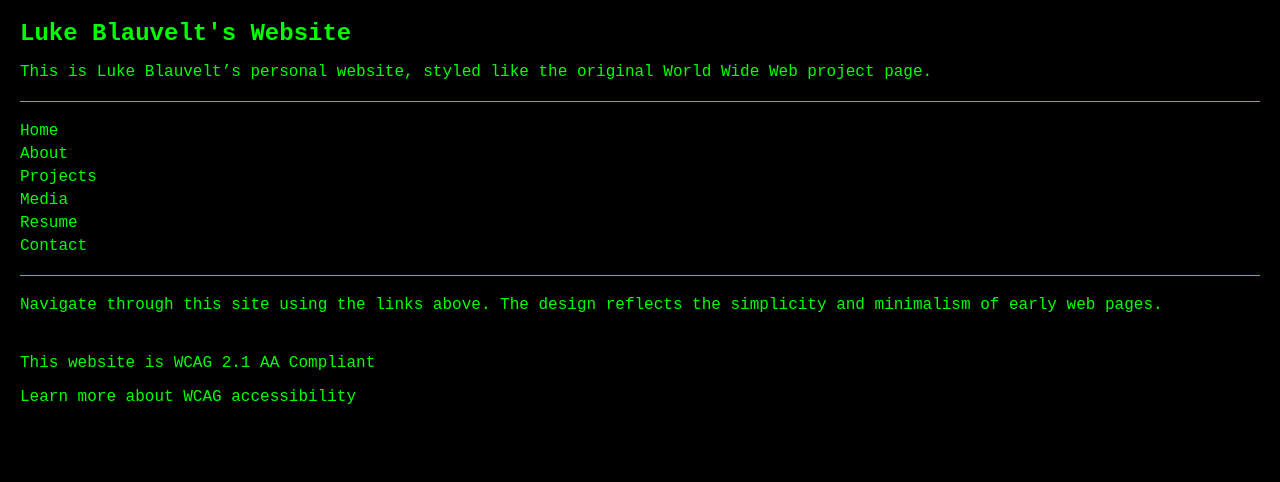
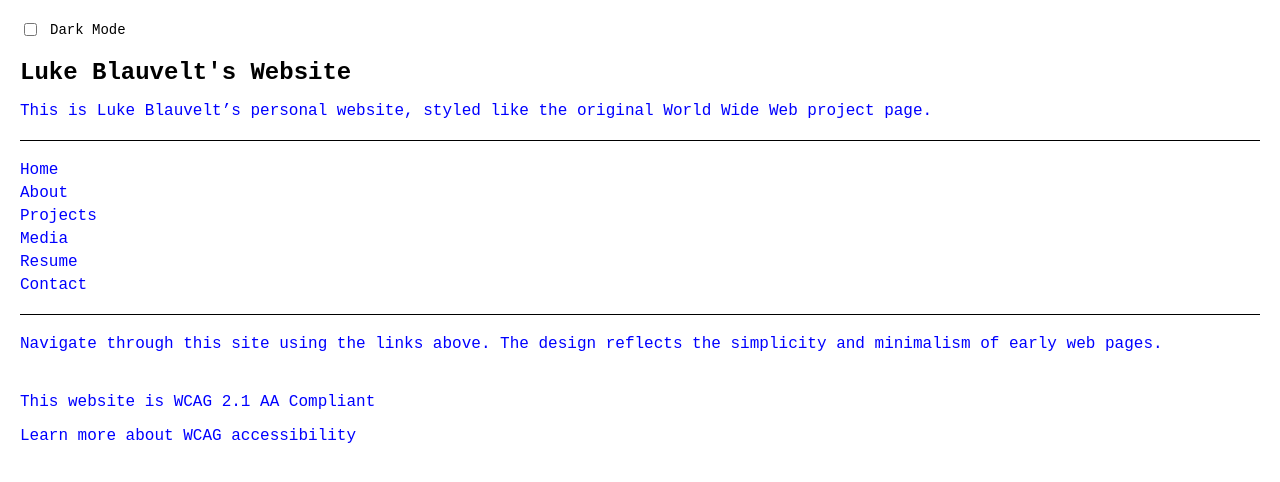
Before and after one commit to lblauv/lblauv.github.io, a plain HTML site: page index.html in a window 1280 px wide. Drawn offline with Linux system fonts and the light colour scheme.

Commit message:
light dark toggle mode

```diff
--- a/index.html
+++ b/index.html
@@ -5,33 +5,49 @@
     <meta name="viewport" content="width=device-width, initial-scale=1.0">
     <title>Luke Blauvelt's Website</title>
     <style>
+        :root {
+            --background-color: white;
+            --text-color: black;
+            --link-color: blue;
+            --link-hover-focus-bg: #D3D3D3;
+        }
+
+        /* Dark mode variables */
+        .dark-mode {
+            --background-color: black;
+            --text-color: #00FF00;
+            --link-color: #00FF00;
+            --link-hover-focus-bg: #005500;
+        }
+
         body {
             font-family: 'Courier New', monospace;
-            background-color: black;
-            color: #00FF00; /* Bright green for retro terminal look */
+            background-color: var(--background-color);
+            color: var(--text-color);
             margin: 20px;
+            padding: 0;
         }
 
         h1 {
             font-size: 24px;
-            color: #00FF00;
+            color: var(--text-color);
             text-align: left;
         }
 
         p, a {
             font-size: 16px;
-            color: #00FF00;
+            color: var(--link-color);
             text-decoration: none;
         }
 
         a:hover, a:focus {
-            background-color: #005500; /* Darker green on focus or hover */
+            background-color: var(--link-hover-focus-bg);
             outline: none;
         }
 
         hr {
             border: none;
-            border-top: 1px solid #00FF00;
+            border-top: 1px solid var(--text-color);
             margin: 20px 0;
         }
 
@@ -51,15 +67,34 @@
         }
 
         .footer a {
-            color: #00FF00;
+            color: var(--link-color);
         }
 
         .footer a:hover, .footer a:focus {
-            background-color: #005500;
+            background-color: var(--link-hover-focus-bg);
+        }
+
+        /* Toggle switch styling */
+        .toggle-container {
+            display: flex;
+            align-items: center;
+            margin-bottom: 20px;
+        }
+
+        .toggle-label {
+            margin-left: 10px;
+            font-size: 14px;
+            color: var(--text-color);
         }
     </style>
 </head>
 <body>
+
+    <!-- Toggle Switch for Light/Dark Mode -->
+    <div class="toggle-container">
+        <input type="checkbox" id="modeToggle" onchange="toggleMode()">
+        <label class="toggle-label" id="toggleLabel" for="modeToggle">Dark Mode</label>
+    </div>
 
     <h1>Luke Blauvelt's Website</h1>
 
@@ -86,5 +121,22 @@
         <p><a href="https://www.w3.org/WAI/standards-guidelines/wcag/" target="_blank">Learn more about WCAG accessibility</a></p>
     </div>
 
+    <script>
+        function toggleMode() {
+            // Check the status of the toggle (checkbox)
+            const toggle = document.getElementById('modeToggle');
+            const label = document.getElementById('toggleLabel');
+
+            // Toggle dark mode based on checkbox state
+            if (toggle.checked) {
+                document.body.classList.add('dark-mode');
+                label.textContent = "Light Mode"; // Change label to "Light Mode"
+            } else {
+                document.body.classList.remove('dark-mode');
+                label.textContent = "Dark Mode";  // Change label back to "Dark Mode"
+            }
+        }
+    </script>
+
 </body>
 </html>
```
